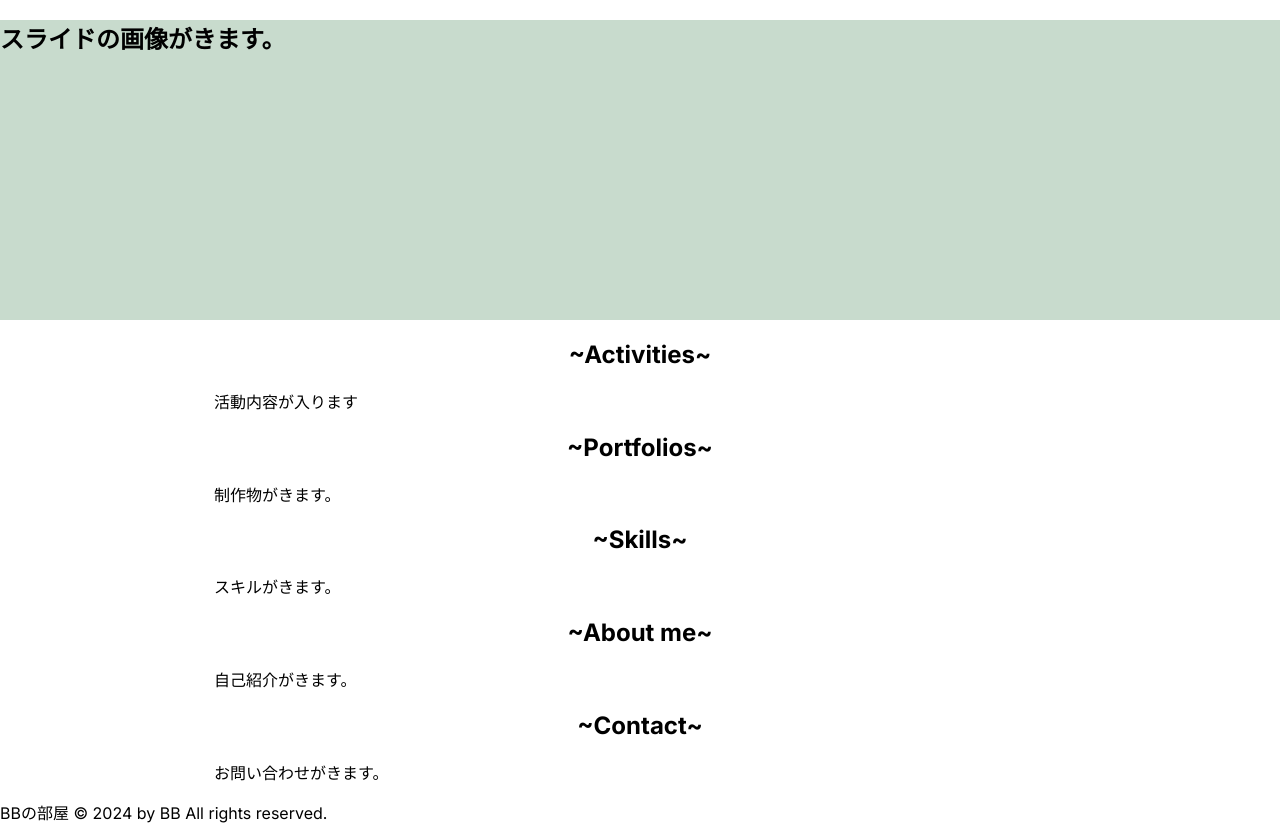
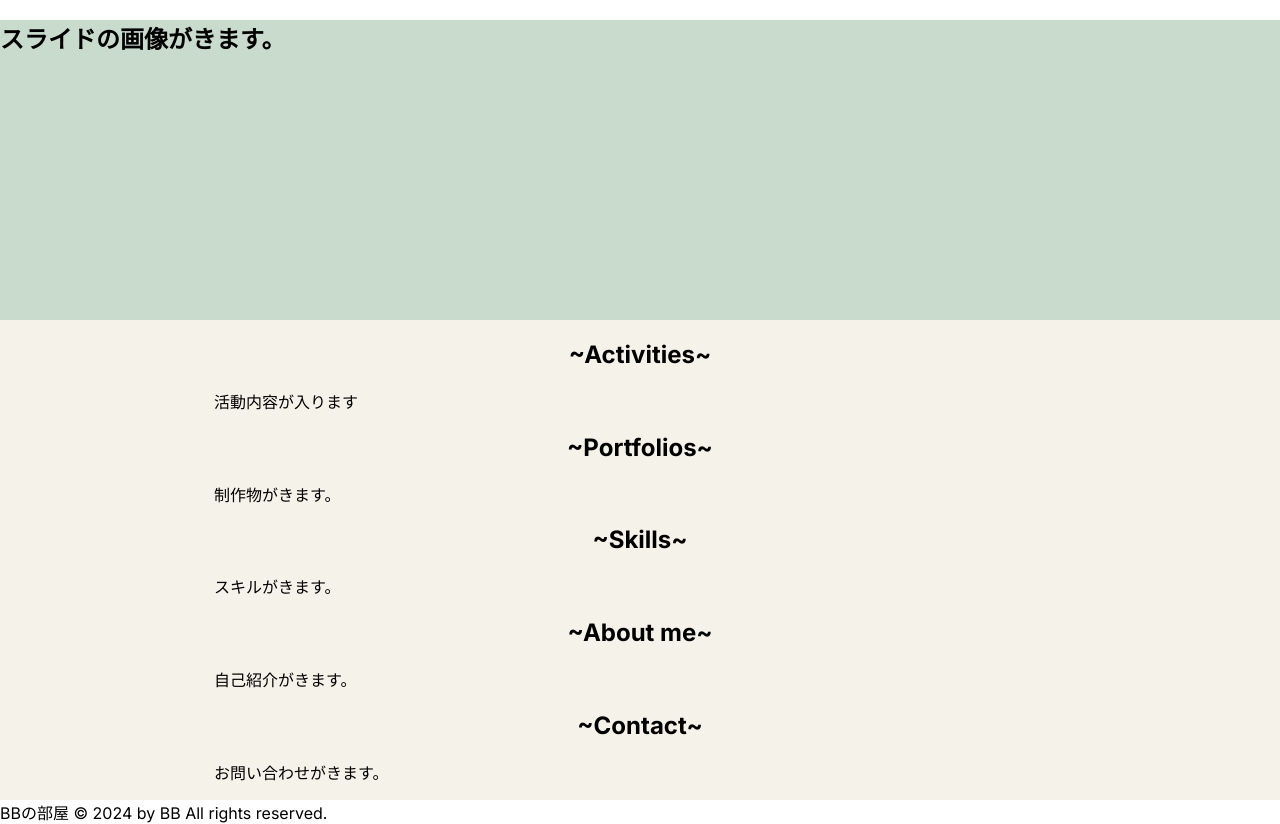
Before and after one commit to KHashimoto3/My_Portfolio, a Next.js app in the folder front/: page / in a window 1280 px wide. Built offline with nearby package versions, Linux system fonts and the light colour scheme.

Commit message:
ページの背景を設定した。

```diff
--- a/front/src/app/page.tsx
+++ b/front/src/app/page.tsx
@@ -6,7 +6,7 @@ import HomeSkills from "./home-sections/HomeSkills";
 
 export default function Home() {
   return (
-    <>
+    <div style={{ backgroundColor: "#f5f2e9" }}>
       <section
         className="slide-show"
         style={{
@@ -35,6 +35,6 @@ export default function Home() {
       <footer style={{ backgroundColor: "#ffffff" }}>
         BBの部屋 © 2024 by BB All rights reserved.
       </footer>
-    </>
+    </div>
   );
 }
```
